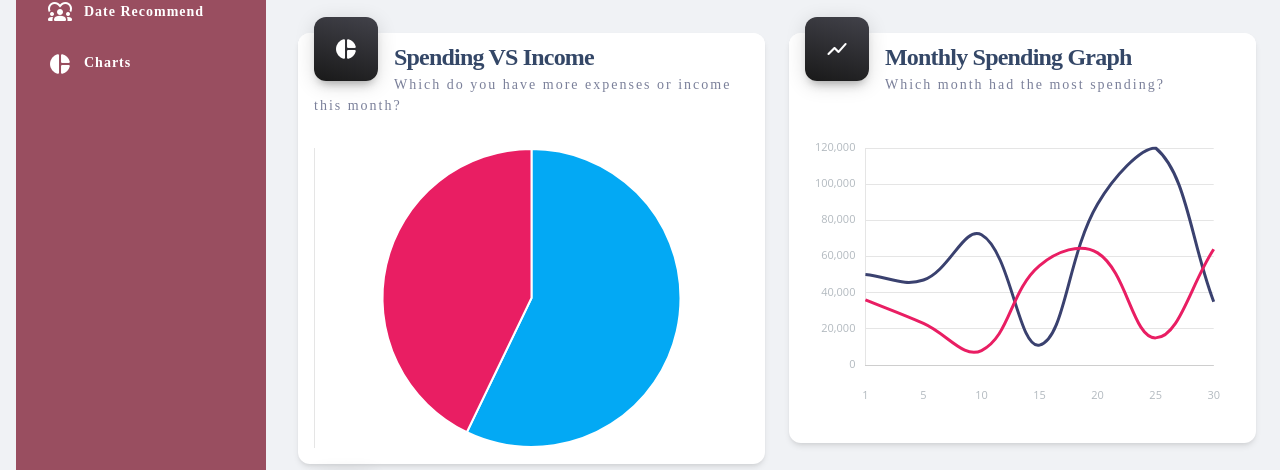
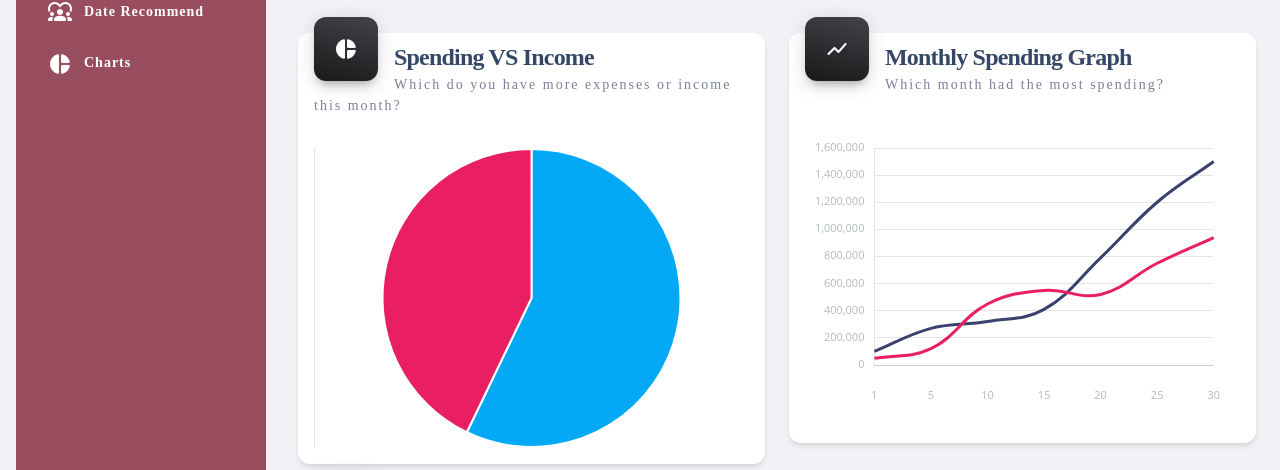
Before and after one commit to mingZZ-3/DateWise, a Vue app in the folder datewise_vue/: page /pages/charts in a window 1280 px wide. Shown: the part 220-690 px from the top of the page. Built offline with nearby package versions, Linux system fonts and the light colour scheme; a web font is replaced by a local one; what vue-sweetalert2 would draw is missing.

Commit message:
Chore : 홈화면 차트 수정 및 차트 화면 라인차트 데이터값 수정 / 한가연 / 20240614_1606

```diff
--- a/datewise_vue/src/views/Home.vue
+++ b/datewise_vue/src/views/Home.vue
@@ -54,8 +54,8 @@
             </div>
             <div class="d-block d-md-flex">
               <div class="me-auto">
-                <h4 class="mb-0">Line chart</h4>
-                <p class="mb-0 text-sm">Monthly Spending Graph</p>
+                <h4 class="mb-0">Monthly Spending Graph</h4>
+                <p class="mb-0 text-sm">Which month had the most spending?</p>
               </div>
             </div>
           </div>
@@ -76,11 +76,11 @@
                 datasets: [
                   {
                     label: 'last month',
-                    data: [36000, 23000, 8000, 55000, 62000, 15000, 64000],
+                    data: [50000, 120000, 450000, 550000, 520000, 750000, 940000],
                   },
                   {
                     label: 'this month',
-                    data: [50000, 47000, 72000, 11000, 89000, 120000, 35000],
+                    data: [100000, 270000, 320000, 410000, 790000, 1200000, 1500000],
                   },
                 ],
               }"
--- a/datewise_vue/src/views/pages/Charts.vue
+++ b/datewise_vue/src/views/pages/Charts.vue
@@ -62,11 +62,11 @@
                 datasets: [
                   {
                     label: 'last month',
-                    data: [36000, 23000, 8000, 55000, 62000, 15000, 64000],
+                    data: [50000, 120000, 450000, 550000, 520000, 750000, 940000],
                   },
                   {
                     label: 'this month',
-                    data: [50000, 47000, 72000, 11000, 89000, 120000, 35000],
+                    data: [100000, 270000, 320000, 410000, 790000, 1200000, 1500000],
                   },
                 ],
               }"
```
